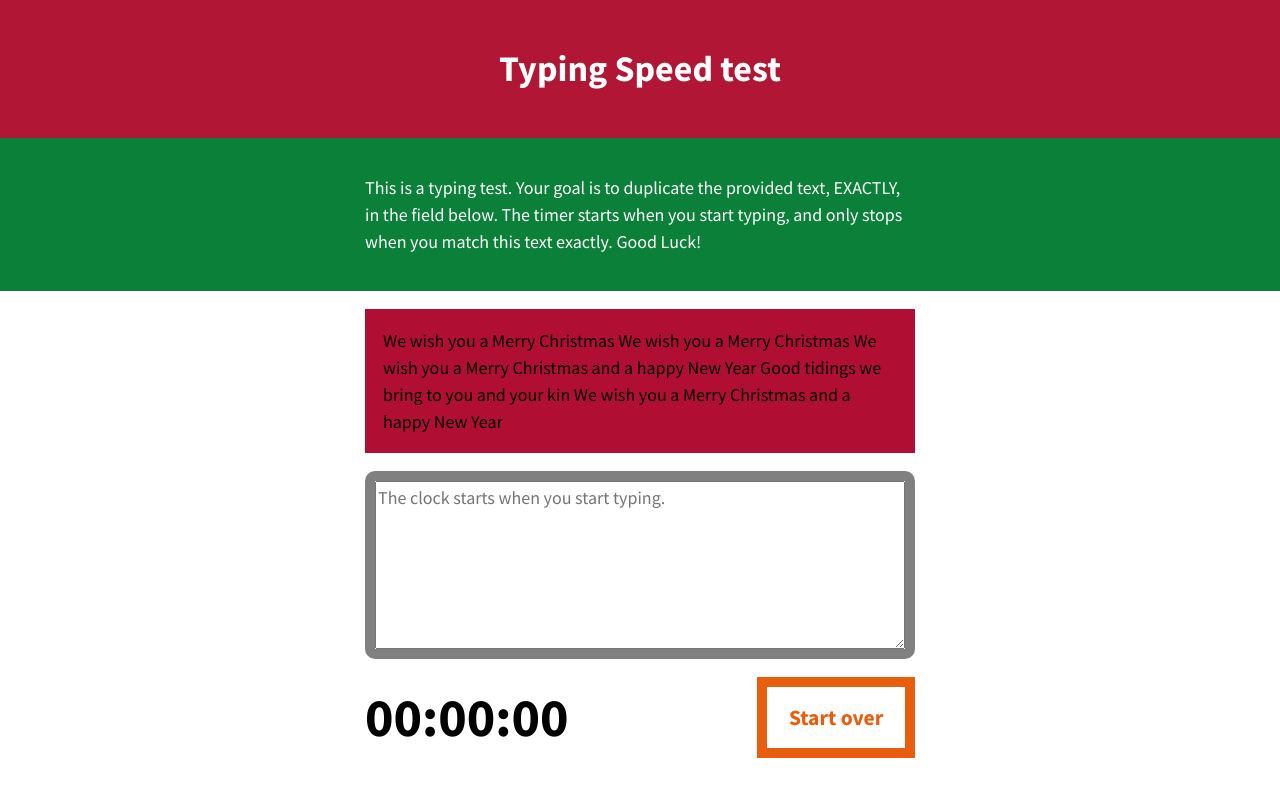
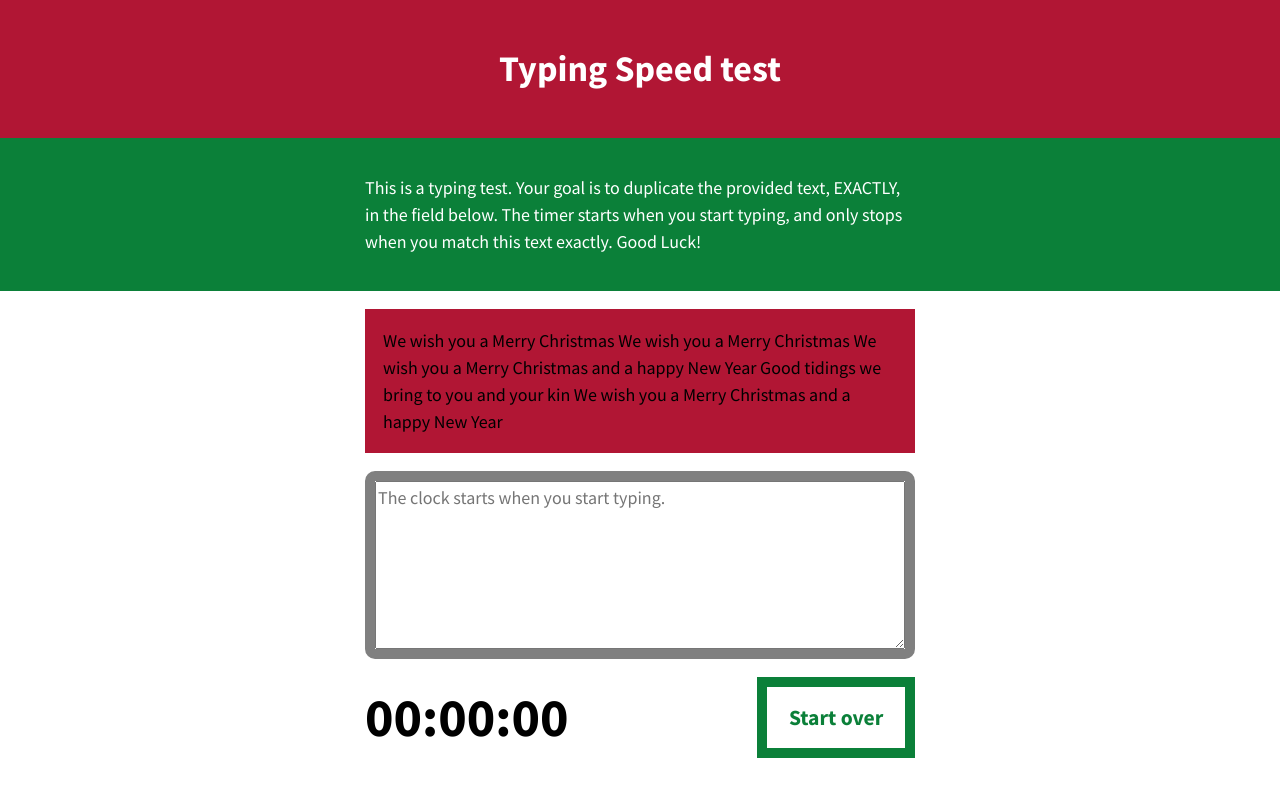
Before and after one commit to mbeene/Typing-Speed-Test, a plain HTML site: page index.html in a window 1280 px wide. Drawn offline with Linux system fonts and the light colour scheme.

Commit message:
Update style.css

```diff
--- a/style.css
+++ b/style.css
@@ -145,7 +145,7 @@ body {
 #origin-text {
     margin: 1em 0;
     padding: 1em 1em 0;
-    background-color: #B00E33;
+    background-color: #B11634;
 }
 
 #origin-text p {
@@ -177,14 +177,14 @@ body {
     padding: .5em 1em;
     font-size: 1.2em;
     font-weight: bold;
-    color: #E95D0F;
+    color: #0B8039;
     background: white ;
-    border: 10px solid #E95D0F;
+    border: 10px solid #0B8039;
 }
 
 #reset:hover {
     color: white;
-    background-color: #0D8D45;
+    background-color: #B11634;
 }
 
 .credits {
```
